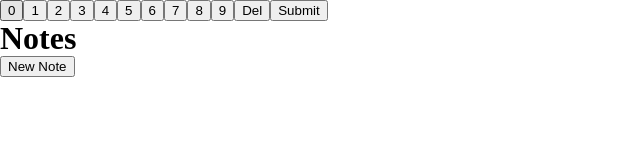
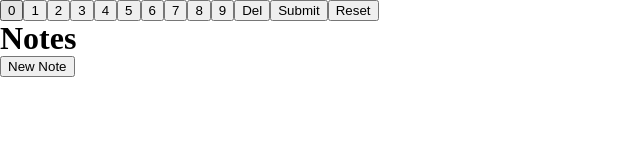
Before and after one commit to kingwell47/code-memo, a React (Create React App) app: page / in a window 1280 px wide. Shown: the top 160 px of the page, without its empty margins (0-640 px from the left). Built offline with nearby package versions, Linux system fonts and the light colour scheme.

Commit message:
added local storage for notes and random codes

```diff
--- a/src/App.jsx
+++ b/src/App.jsx
@@ -1,11 +1,27 @@
+import { useSessionStorage, useLocalStorage } from "./useStorage";
 import GetPasscode from "./components/GetPasscode";
 import NoteList from "./components/NoteList";
 
 function App() {
+  const [passCode, setPassCode, removePassCode] = useSessionStorage("pass");
+  const [randomCode, setRandomCode, removeRandomCode] = useLocalStorage("rand");
+
+  const getRandomCode = () => {
+    if (randomCode) return;
+    setRandomCode(Math.floor(Math.random() * 999999));
+  };
+
   return (
     <div className='App'>
-      <GetPasscode />
-      <NoteList />
+      <GetPasscode
+        passCode={passCode}
+        setPassCode={setPassCode}
+        removePassCode={removePassCode}
+        randomCode={randomCode}
+        getRandomCode={getRandomCode}
+        removeRandomCode={removeRandomCode}
+      />
+      <NoteList passCode={passCode} randomCode={randomCode} />
     </div>
   );
 }
--- a/src/components/GetPasscode.jsx
+++ b/src/components/GetPasscode.jsx
@@ -1,22 +1,23 @@
 import React, { useState } from "react";
+import { useSessionStorage, useLocalStorage } from "../useStorage";
 
 //Passcode should scramble the data before setting it in local storage
 //Should also probably add disclaimer that this app should not be used for secure details because it's open source and thus any scrambling I do can be reverse engineered
 
-function GetPasscode() {
-  const [passCode, setPassCode] = useState("");
+function GetPasscode({
+  passCode,
+  setPassCode,
+  removePassCode,
+  randomCode,
+  getRandomCode,
+  removeRandomCode,
+}) {
   const [displayCode, setDisplayCode] = useState("");
-  const [randomCode, setRandomCode] = useState("");
 
   let digits = [];
   for (let i = 0; i <= 9; i++) {
     digits = [...digits, i];
   }
-
-  const getRandomCode = () => {
-    if (randomCode) return;
-    setRandomCode(Math.floor(Math.random() * 999999));
-  };
 
   const handleClick = (e) => {
     if (displayCode.length > 5) return;
@@ -38,6 +39,11 @@ function GetPasscode() {
     setDisplayCode("");
   };
 
+  const handleReset = () => {
+    removePassCode();
+    removeRandomCode();
+  };
+
   return (
     <div>
       <p>{displayCode}</p>
@@ -51,6 +57,7 @@ function GetPasscode() {
         ))}
         <button onClick={handleDelete}>Del</button>
         <button onClick={handleSubmit}>Submit</button>
+        <button onClick={handleReset}>Reset</button>
       </div>
     </div>
   );
--- a/src/components/NoteList.jsx
+++ b/src/components/NoteList.jsx
@@ -1,9 +1,10 @@
 import React, { useState, useRef } from "react";
 import { nanoid } from "nanoid";
 import Note from "./Note";
+import { useLocalStorage } from "../useStorage";
 
-function NoteList() {
-  const [notes, setNotes] = useState([]);
+function NoteList({ passCode, randomCode }) {
+  const [notes, setNotes] = useLocalStorage("notes", []);
   const [addingNote, setAddingNote] = useState(false);
 
   const titleRef = useRef();
@@ -24,13 +25,14 @@ function NoteList() {
   };
 
   const onEditNote = (id, newTitle, newText) => {
-    let allNotes = [...notes];
+    const allNotes = [...notes];
     const toEditIndex = allNotes.map((item) => item.id).indexOf(id);
-    let toEdit = notes.filter((item) => item.id === id);
-    toEdit.id = id;
-    toEdit.title = newTitle;
-    toEdit.text = newText;
-    toEdit.date = Date.now();
+    const toEdit = {
+      id: id,
+      title: newTitle,
+      text: newText,
+      date: Date.now(),
+    };
     allNotes[toEditIndex] = toEdit;
     setNotes(allNotes);
   };
--- /dev/null
+++ b/src/useStorage.js
@@ -0,0 +1,33 @@
+import { useCallback, useState, useEffect } from "react";
+
+export function useLocalStorage(key, defaultValue) {
+  return useStorage(key, defaultValue, window.localStorage);
+}
+
+export function useSessionStorage(key, defaultValue) {
+  return useStorage(key, defaultValue, window.sessionStorage);
+}
+
+function useStorage(key, defaultValue, storageObject) {
+  const [value, setValue] = useState(() => {
+    const jsonValue = storageObject.getItem(key);
+    if (jsonValue != null) return JSON.parse(jsonValue);
+
+    if (typeof initialValue === "function") {
+      return defaultValue();
+    } else {
+      return defaultValue;
+    }
+  });
+
+  useEffect(() => {
+    if (value === undefined) return storageObject.removeItem(key);
+    storageObject.setItem(key, JSON.stringify(value));
+  }, [key, value, storageObject]);
+
+  const remove = useCallback(() => {
+    setValue(undefined);
+  }, []);
+
+  return [value, setValue, remove];
+}
```
